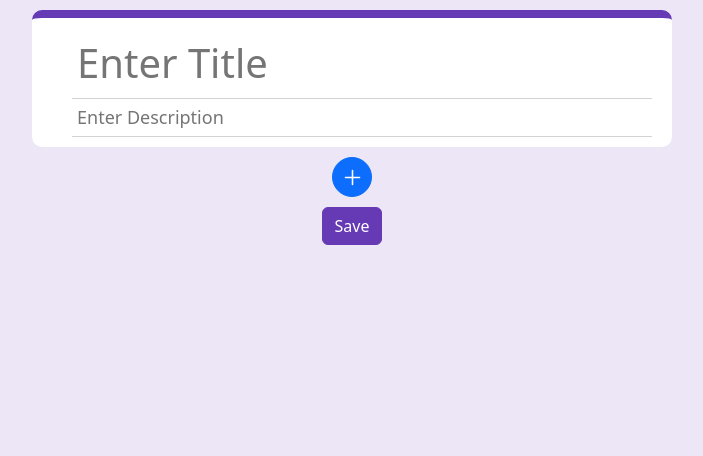
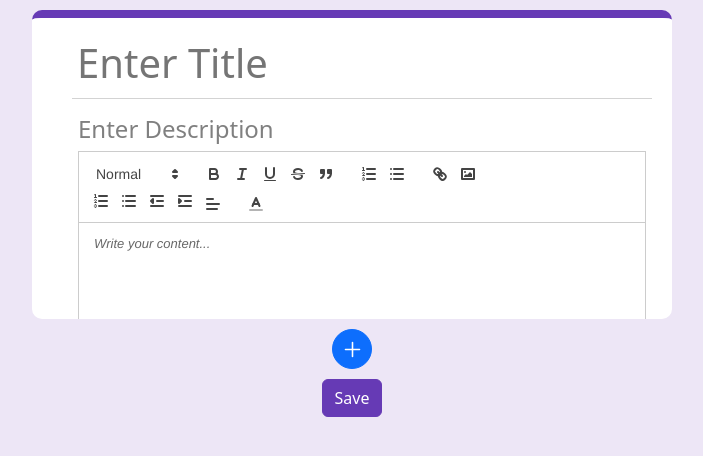
Before and after one commit to Burhanuddinkapdiya/Google-form-clone, a React (Vite) app in the folder frontend/: page / in a window 1280 px wide. Shown: the top 456 px of the page, without its empty margins (288-991 px from the left). Built offline with nearby package versions, Linux system fonts and the light colour scheme.

Commit message:
Add Text Editor in Description

```diff
--- a/frontend/package.json
+++ b/frontend/package.json
@@ -17,6 +17,7 @@
     "react-bootstrap": "^2.10.2",
     "react-dom": "^18.2.0",
     "react-icons": "^5.2.0",
+    "react-quill": "^2.0.0",
     "react-router-dom": "^6.23.1",
     "yup": "^1.4.0"
   },
--- a/frontend/src/components/FormComponent.css
+++ b/frontend/src/components/FormComponent.css
@@ -30,6 +30,7 @@
   padding: 10px;
   padding-left: 30px;
   font-size: 18px;
+  overflow-y:scroll;
 }
 
 .footer {
--- a/frontend/src/components/FormComponent.jsx
+++ b/frontend/src/components/FormComponent.jsx
@@ -11,6 +11,7 @@ import { FaRegCopy } from "react-icons/fa";
 import { FaRegEdit } from "react-icons/fa";
 import { IoAdd } from "react-icons/io5";
 import "./FormComponent.css"; // Import the CSS file
+import TextEditor from "./TextEditor";
 
 const FormComponent = () => {
   const [fields, setFields] = useState([]);
@@ -335,7 +336,6 @@ setFileSize(size);
       </div>
     );
   };
-
   return (
     <Container className="form-container">
       <Row>
@@ -348,14 +348,21 @@ setFileSize(size);
               placeholder="Enter Title"
               onChange={(e) => setFormTitle(e.target.value)}
             />
-            <input
+           <div className="m-2 px-2">
+            <p className="my-1" style={{ color:'gray', fontSize:'24px'}}>Enter Description</p>
+           <TextEditor
+           onContentChange={(content)=>
+            {console.log(content)
+            setFormDescription(content)}}
+           />
+            {/* <input
               value={formDescription}
               className="custom-input"
               type="text"
               placeholder="Enter Description"
               onChange={(e) => setFormDescription(e.target.value)}
-            />
-          </div>
+            ></input> */}
+          </div></div>
 
           {fields.map((field) => renderField(field))}
           {showInput && (
--- /dev/null
+++ b/frontend/src/components/TextEditor.jsx
@@ -0,0 +1,62 @@
+import 'quill/dist/quill.snow.css';
+import { useEffect, useState } from 'react';
+import ReactQuill from 'react-quill';
+import PropTypes from 'prop-types';
+
+const TextEditor = ({ onContentChange }) => {
+    const [content, setContent] = useState("");
+
+    const modules = {
+        toolbar: [
+            [{ size: ["small", false, "large", "huge"] }],
+            ["bold", "italic", "underline", "strike", "blockquote"],
+            [{ list: "ordered" }, { list: "bullet" }],
+            ["link", "image"],
+            [
+                { list: "ordered" },
+                { list: "bullet" },
+                { indent: "-1" },
+                { indent: "+1" },
+                { align: [] }
+            ],
+            [{ "color": ["#000000", "#e60000", "#ff9900", "#ffff00", "#008a00", "#0066cc", "#9933ff", "#ffffff", "#facccc", "#ffebcc", "#ffffcc", "#cce8cc", "#cce0f5", "#ebd6ff", "#bbbbbb", "#f06666", "#ffc266", "#ffff66", "#66b966", "#66a3e0", "#c285ff", "#888888", "#a10000", "#b26b00", "#b2b200", "#006100", "#0047b2", "#6b24b2", "#444444", "#5c0000", "#663d00", "#666600", "#003700", "#002966", "#3d1466", 'custom-color'] }],
+        ]
+    };
+
+    const formats = [
+        "header", "height", "bold", "italic",
+        "underline", "strike", "blockquote",
+        "list", "color", "bullet", "indent",
+        "link", "image", "align", "size",
+    ];
+
+    const handleProcedureContentChange = (content) => {
+        setContent(content);
+        console.log("content---->", content);
+    };
+
+    useEffect(() => {
+        onContentChange(content);
+    }, [content, onContentChange]);
+
+    return (
+        <div>
+            <div style={{ display: "flex", justifyContent: "center" }}>
+                <ReactQuill
+                    theme="snow"
+                    modules={modules}
+                    formats={formats}
+                    placeholder="Write your content..."
+                    onChange={handleProcedureContentChange}
+                    style={{ height: "150px" }}
+                />
+            </div>
+        </div>
+    );
+};
+
+TextEditor.propTypes = {
+    onContentChange: PropTypes.func.isRequired,
+};
+
+export default TextEditor;
```
Also changed, not shown: 1 other file (tests, documents, lock files or other folders).
